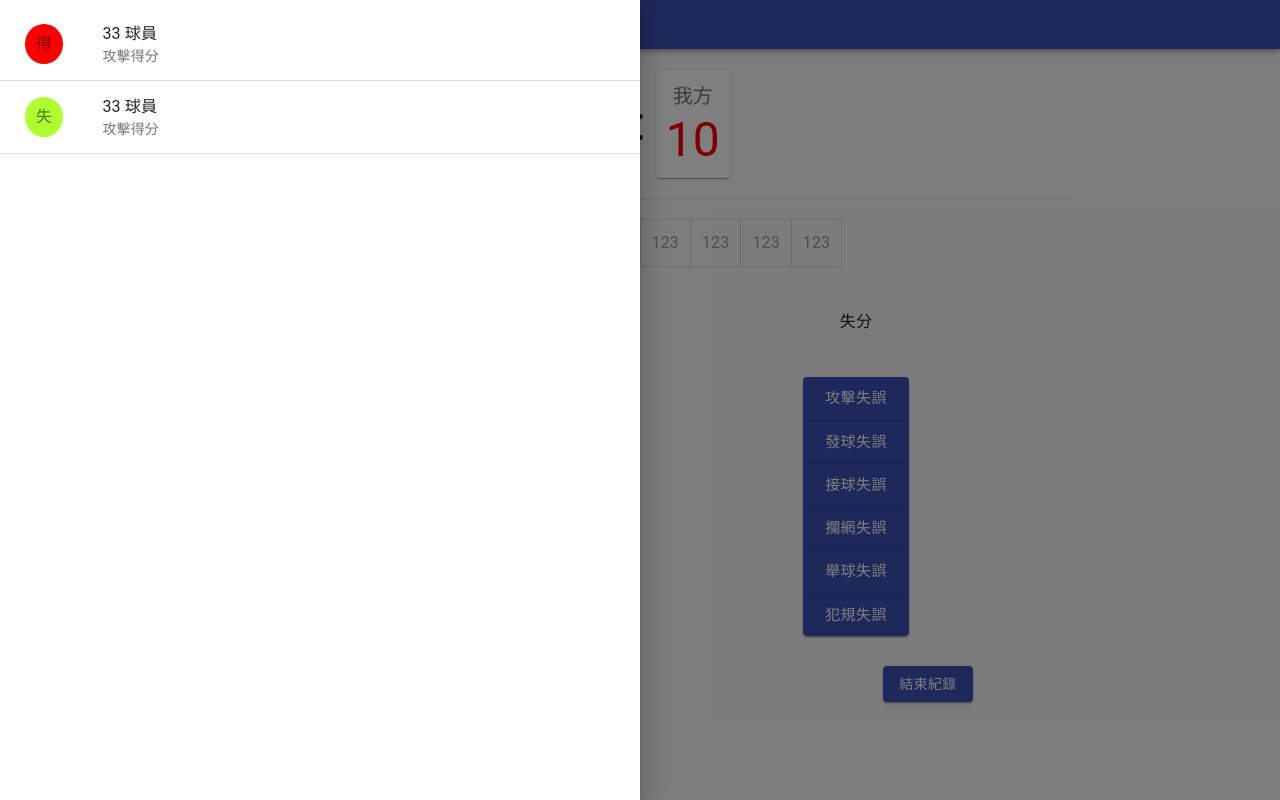
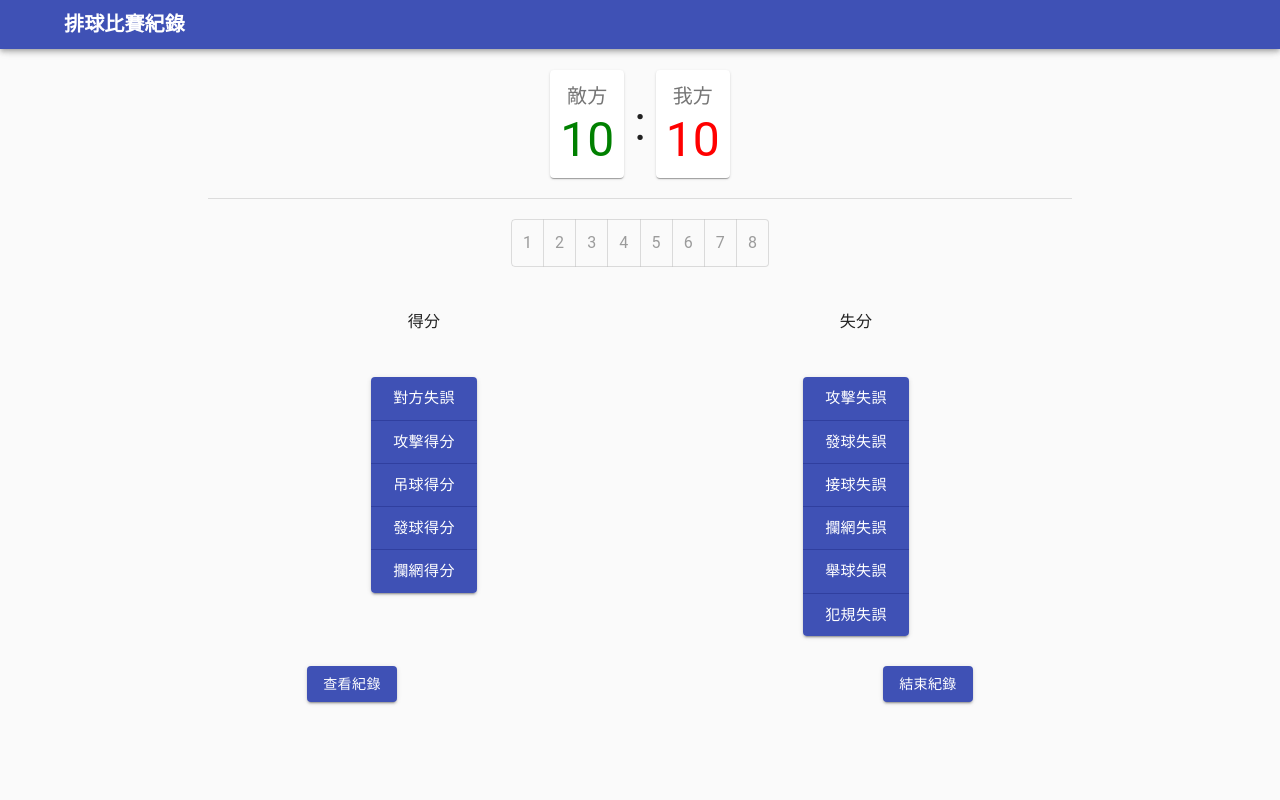
Before and after one commit to LinYunWen/volleyball-game-record, a React app: page /record in a window 1280 px wide. Built offline with nearby package versions, Linux system fonts and the light colour scheme.

Commit message:
Bug Fix: error on toggle buttons

```diff
--- a/src/component/RecordDrawer.js
+++ b/src/component/RecordDrawer.js
@@ -12,7 +12,7 @@ export class RecordDrawer extends React.Component {
     super(props);
 
     this.state = {
-      isOpen: true
+      isOpen: false
     }
 
   }
--- a/src/component/RecordPage.js
+++ b/src/component/RecordPage.js
@@ -15,15 +15,15 @@ export class RecordPage extends React.Component {
     super(props);
 
     this.state = {
-      scoreValue: ""
+      selectedAthlete: ""
     }
 
-    this.changeScore = this.changeScore.bind(this);
+    this.changeSelectedAthlete = this.changeSelectedAthlete.bind(this);
   }
 
-  changeScore(event) {
+  changeSelectedAthlete(event, selectedAthlete) {
     this.setState({
-      scoreValue: event.target.value
+      selectedAthlete: selectedAthlete
     });
   }
 
@@ -85,30 +85,30 @@ export class RecordPage extends React.Component {
         </Grid>
         <Divider style={{ margin: "10px 0px 20px 0" }}/>
         <Grid container item xs={12} alignItems="center" justify="center" alignContent="center">
-          <ToggleButtonGroup onChange={() => {}} exclusive>
-            <ToggleButton value="bold">
-              <Typography>123</Typography>
+          <ToggleButtonGroup value={this.state.selectedAthlete} onChange={this.changeSelectedAthlete} exclusive>
+            <ToggleButton value="1">
+              <Typography>1</Typography>
             </ToggleButton>
-            <ToggleButton value="italic">
-              <Typography>123</Typography>
+            <ToggleButton value="2">
+              <Typography>2</Typography>
             </ToggleButton>
-            <ToggleButton value="underlined">
-              <Typography>123</Typography>
+            <ToggleButton value="3">
+              <Typography>3</Typography>
             </ToggleButton>
-            <ToggleButton value="color">
-              <Typography>123</Typography>
+            <ToggleButton value="4">
+              <Typography>4</Typography>
             </ToggleButton>
-            <ToggleButton value="bold">
-              <Typography>123</Typography>
+            <ToggleButton value="5">
+              <Typography>5</Typography>
             </ToggleButton>
-            <ToggleButton value="italic">
-              <Typography>123</Typography>
+            <ToggleButton value="6">
+              <Typography>6</Typography>
             </ToggleButton>
-            <ToggleButton value="underlined">
-              <Typography>123</Typography>
+            <ToggleButton value="7">
+              <Typography>7</Typography>
             </ToggleButton>
-            <ToggleButton value="color">
-              <Typography>123</Typography>
+            <ToggleButton value="8">
+              <Typography>8</Typography>
             </ToggleButton>
           </ToggleButtonGroup>
         </Grid>
```
